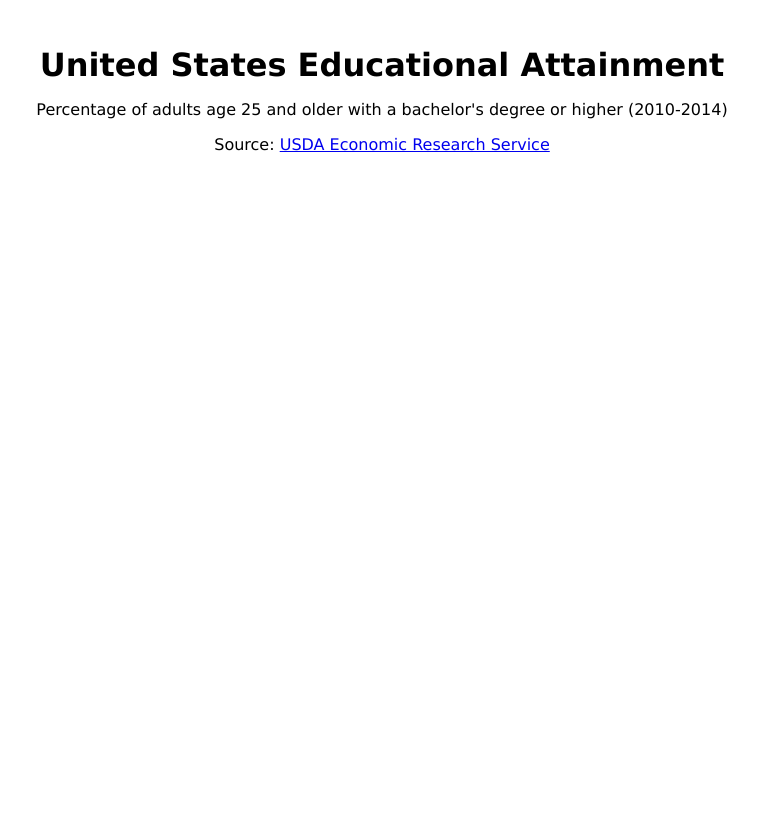
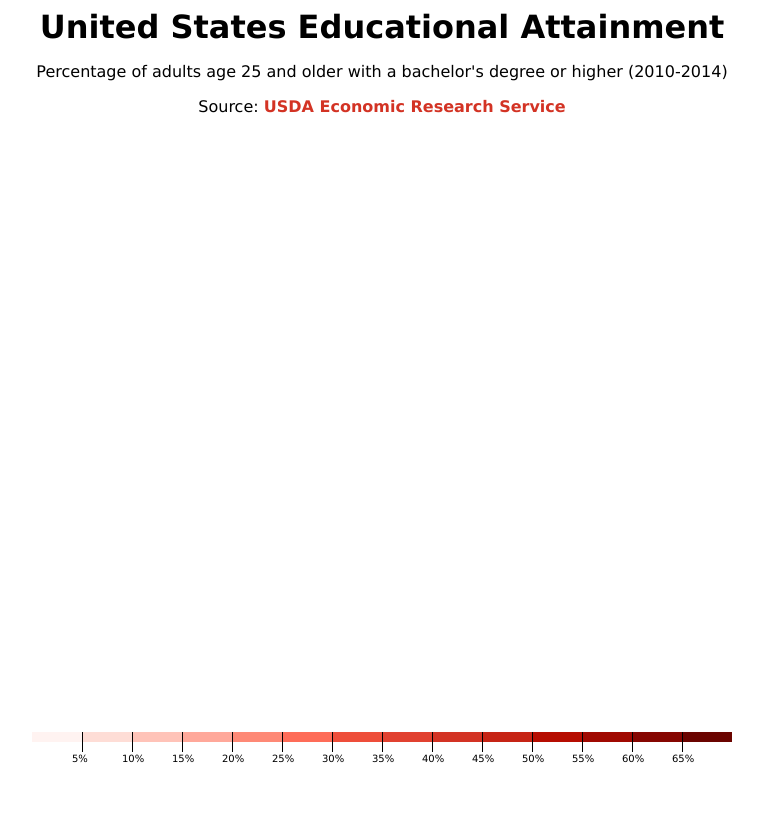
Before and after one commit to nedoratic/fcc-dv-04-choropleth-map, a plain HTML site: page index.html in a window 1280 px wide. Shown: the whole page, without its empty margins (258-1021 px from the left). Before the commit the page ends 808 px from the top, so only its background shows below. Drawn offline with nearby package versions, Linux system fonts and the light colour scheme; no server answers.

Commit message:
legend added and basic styles edited

```diff
--- a/index.css
+++ b/index.css
@@ -1,6 +1,5 @@
 html,
 body {
-	height: 100%;
 	font-family: Verdana, Geneva, Tahoma, sans-serif;
 }
 
@@ -21,3 +20,16 @@ p {
 	min-width: 1000px;
 	min-height: 600px;
 }
+
+a {
+	text-decoration: none;
+	font-weight: bold;
+	cursor: pointer;
+	color: #d33324;
+}
+
+a:hover,
+a:focus {
+	text-decoration: underline;
+	color: #a00901;
+}
--- a/index.html
+++ b/index.html
@@ -23,5 +23,75 @@
 		<p id="description">Percentage of adults age 25 and older with a bachelor's degree or higher (2010-2014)</p>
 		<p>Source: <a href="https://www.ers.usda.gov/data-products/county-level-data-sets/county-level-data-sets-download-data/" target="_blank">USDA Economic Research Service</a></p>
 		<svg id="canvas"></svg>
+		<svg id="legend" width="700" height="100">
+			<g>
+				<rect id="legend-rect" x="0" y="0" width="50" height="10" fill="#FFF3F1" />
+				<text x="40" y="30" fill="#000000" font-size="10px">5%</text>
+			</g>
+			<g>
+				<rect id="legend-rect" x="50" y="0" width="50" height="10" fill="#FEDDD6" />
+				<rect x="50" y="0" width="1" height="20" fill="black" />
+				<text x="90" y="30" fill="#000000" font-size="10px">10%</text>
+			</g>
+			<g>
+				<rect id="legend-rect" x="100" y="0" width="50" height="10" fill="#FFC3B8" />
+				<rect x="100" y="0" width="1" height="20" fill="black" />
+				<text x="140" y="30" fill="#000000" font-size="10px">15%</text>
+			</g>
+			<g>
+				<rect id="legend-rect" x="150" y="0" width="50" height="10" fill="#FFA89A" />
+				<rect x="150" y="0" width="1" height="20" fill="black" />
+				<text x="190" y="30" fill="#000000" font-size="10px">20%</text>
+			</g>
+			<g>
+				<rect id="legend-rect" x="200" y="0" width="50" height="10" fill="#FE8976" />
+				<rect x="200" y="0" width="1" height="20" fill="black" />
+				<text x="240" y="30" fill="#000000" font-size="10px">25%</text>
+			</g>
+			<g>
+				<rect id="legend-rect" x="250" y="0" width="50" height="10" fill="#FE6C58" />
+				<rect x="250" y="0" width="1" height="20" fill="black" />
+				<text x="290" y="30" fill="#000000" font-size="10px">30%</text>
+			</g>
+			<g>
+				<rect id="legend-rect" x="300" y="0" width="50" height="10" fill="#EE4E3A" />
+				<rect x="300" y="0" width="1" height="20" fill="black" />
+				<text x="340" y="30" fill="#000000" font-size="10px">35%</text>
+			</g>
+			<g>
+				<rect id="legend-rect" x="350" y="0" width="50" height="10" fill="#E14130" />
+				<rect x="350" y="0" width="1" height="20" fill="black" />
+				<text x="390" y="30" fill="#000000" font-size="10px">40%</text>
+			</g>
+			<g>
+				<rect id="legend-rect" x="400" y="0" width="50" height="10" fill="#D33324" />
+				<rect x="400" y="0" width="1" height="20" fill="black" />
+				<text x="440" y="30" fill="#000000" font-size="10px">45%</text>
+			</g>
+			<g>
+				<rect id="legend-rect" x="450" y="0" width="50" height="10" fill="#C62415" />
+				<rect x="450" y="0" width="1" height="20" fill="black" />
+				<text x="490" y="30" fill="#000000" font-size="10px">50%</text>
+			</g>
+			<g>
+				<rect id="legend-rect" x="500" y="0" width="50" height="10" fill="#B60D01" />
+				<rect x="500" y="0" width="1" height="20" fill="black" />
+				<text x="540" y="30" fill="#000000" font-size="10px">55%</text>
+			</g>
+			<g>
+				<rect id="legend-rect" x="550" y="0" width="50" height="10" fill="#A00901" />
+				<rect x="550" y="0" width="1" height="20" fill="black" />
+				<text x="590" y="30" fill="#000000" font-size="10px">60%</text>
+			</g>
+			<g>
+				<rect id="legend-rect" x="600" y="0" width="50" height="10" fill="#860601" />
+				<rect x="600" y="0" width="1" height="20" fill="black" />
+				<text x="640" y="30" fill="#000000" font-size="10px">65%</text>
+			</g>
+			<g>
+				<rect id="legend-rect" x="650" y="0" width="50" height="10" fill="#6B0400" />
+				<rect x="650" y="0" width="1" height="20" fill="black" />
+			</g>
+		</svg>
 	</body>
 </html>
```
